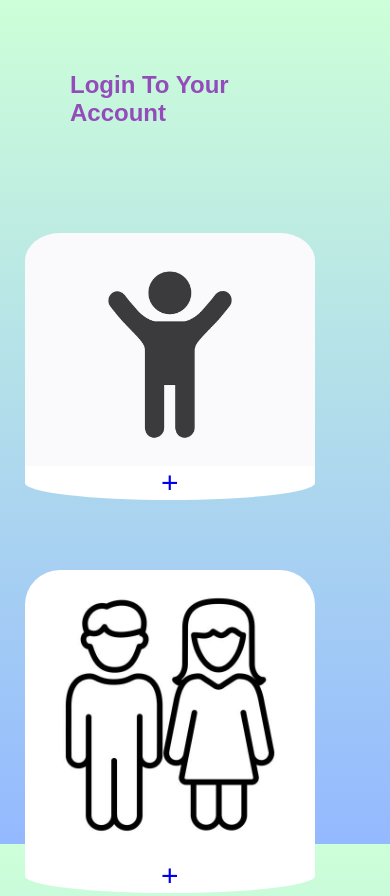
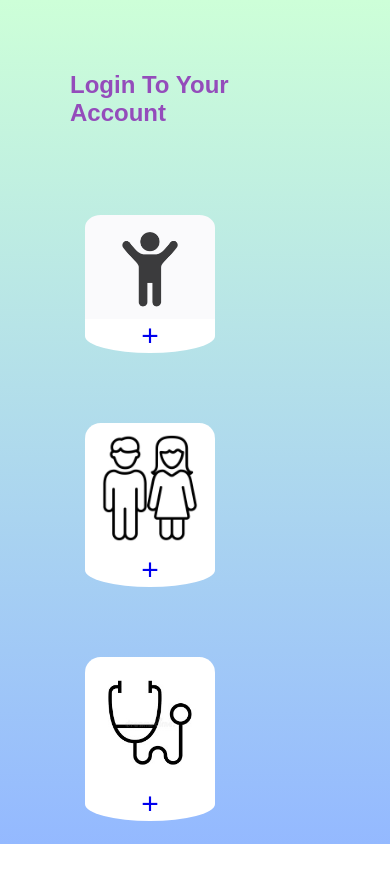
Before and after one commit to chetanrajput00000/SIH-congiHome-Website, a plain HTML site: page git.html in a window 390 px wide. Shown: the top 896 px of the page. After the commit the page ends 844 px from the top, so only its background shows below. Drawn offline with Linux system fonts and the light colour scheme.

Commit message:
Update git.css

```diff
--- a/git.css
+++ b/git.css
@@ -104,9 +104,12 @@ body {
         width: 100%;
     }
 
-    .three-cards {
+  .three-cards {
         justify-content: center;
-        padding-left: 10px;
+        padding-left: 70px;
+        width: 130px;
+        margin-top: -18px;
+
     }
 
     .testimonials {
```
